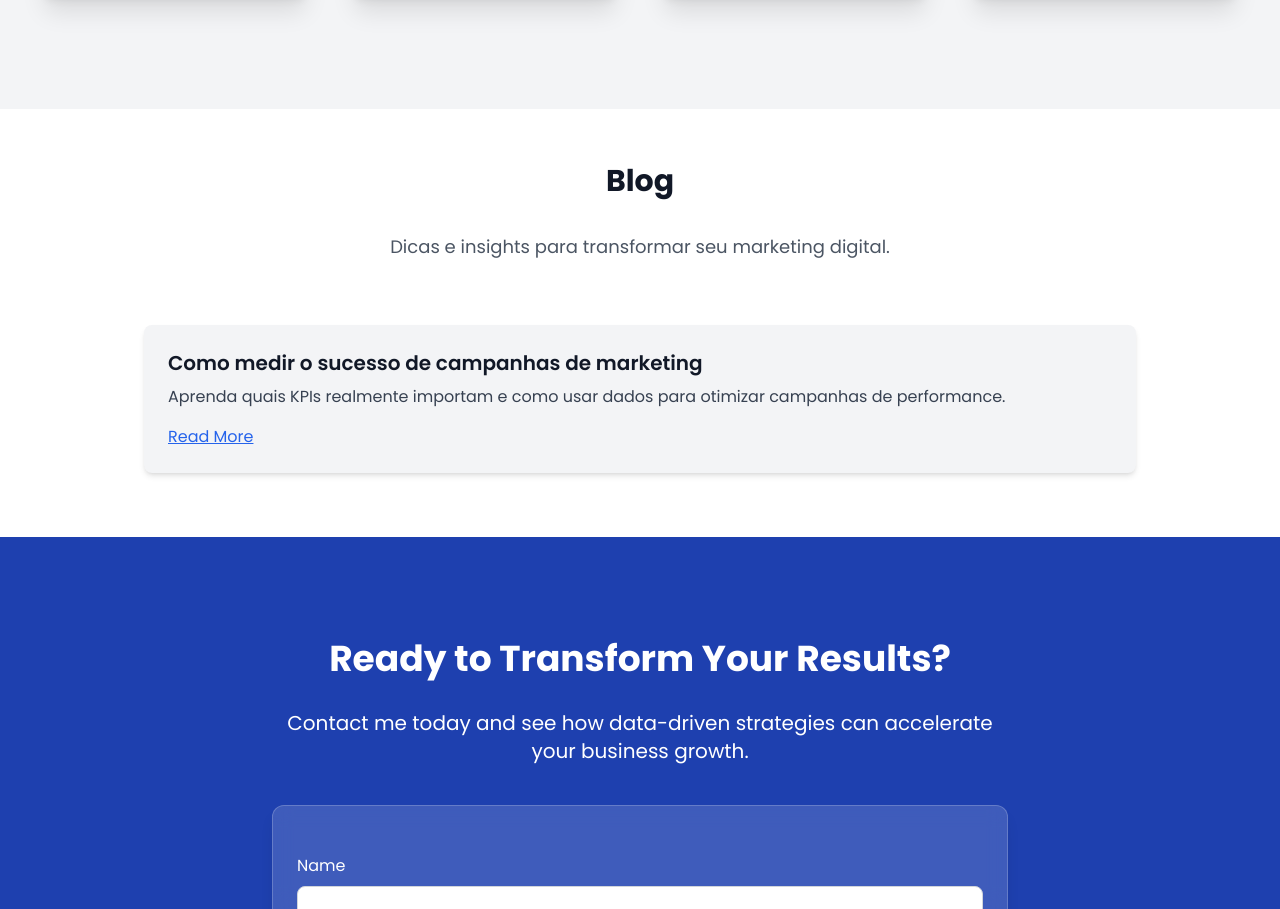
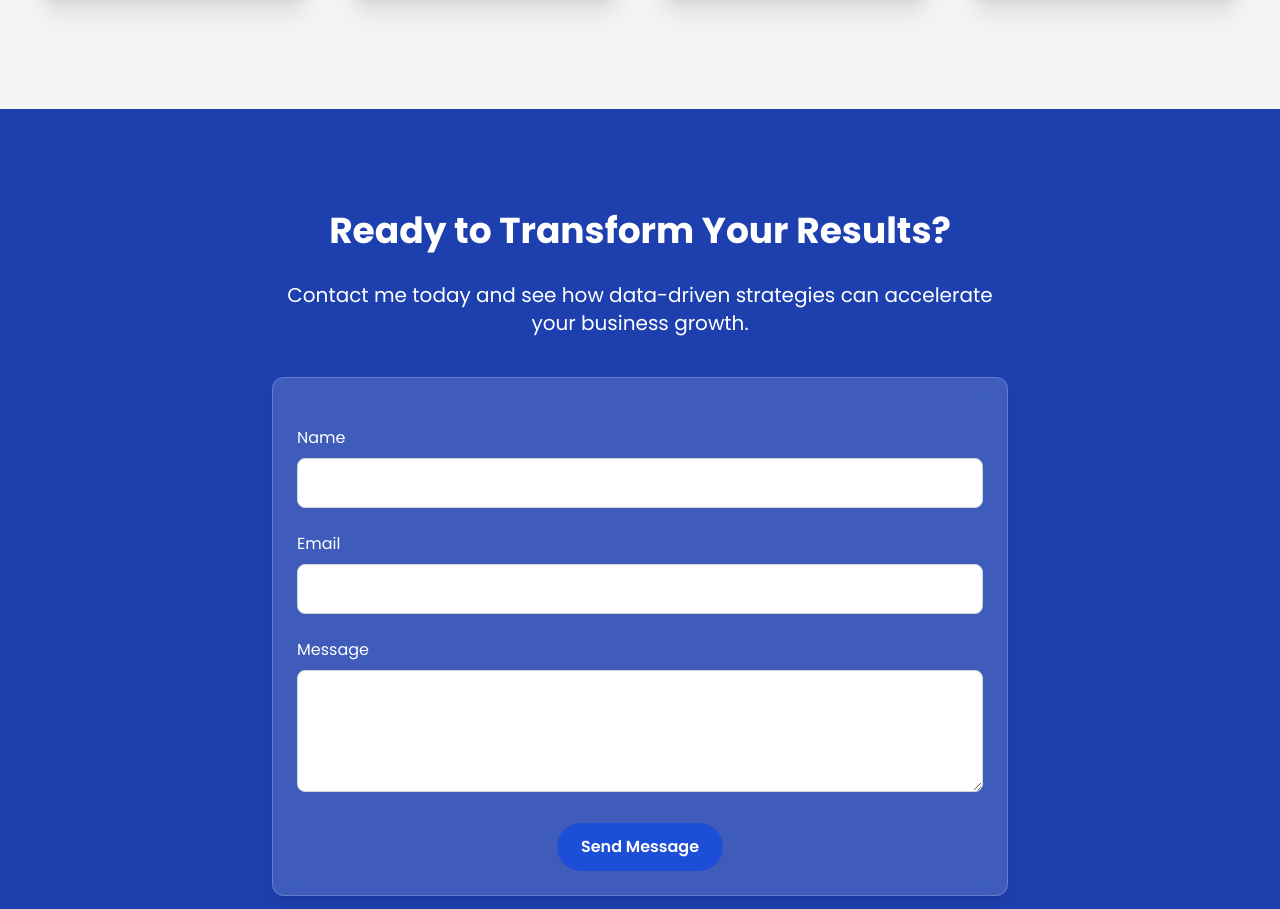
Before and after one commit to DaviSassoL/DaviSassoL.github.io, a plain HTML site: page index.html in a window 1280 px wide. Shown: the part 4227-5136 px from the top of the page. Drawn offline with nearby package versions, Linux system fonts and the light colour scheme.

Commit message:
Update index.html

```diff
--- a/index.html
+++ b/index.html
@@ -376,21 +376,6 @@
       </div>
     </section>
 
-    <!-- BLOG SECTION (BÔNUS OPCIONAL) -->
-    <section id="blog" class="bg-white py-16 px-6 fade-in">
-      <div class="text-center mb-16">
-        <h2 class="text-3xl font-bold mb-6 parallax fade-in">Blog</h2>
-        <p class="text-lg text-gray-600">Dicas e insights para transformar seu marketing digital.</p>
-      </div>
-      <div class="header-container max-w-5xl mx-auto space-y-8">
-        <article class="p-6 bg-gray-100 rounded-lg shadow-md">
-          <h3 class="text-xl font-semibold mb-2">Como medir o sucesso de campanhas de marketing</h3>
-          <p class="text-gray-700">Aprenda quais KPIs realmente importam e como usar dados para otimizar campanhas de performance.</p>
-          <a href="#" class="text-blue-600 underline mt-4 inline-block">Read More</a>
-        </article>
-      </div>
-    </section>
-
     <!-- CONTACT SECTION -->
     <section id="contact" class="bg-blue-800 text-white py-28 px-6 fade-in">
       <div class="header-container text-center max-w-3xl mx-auto">
```
